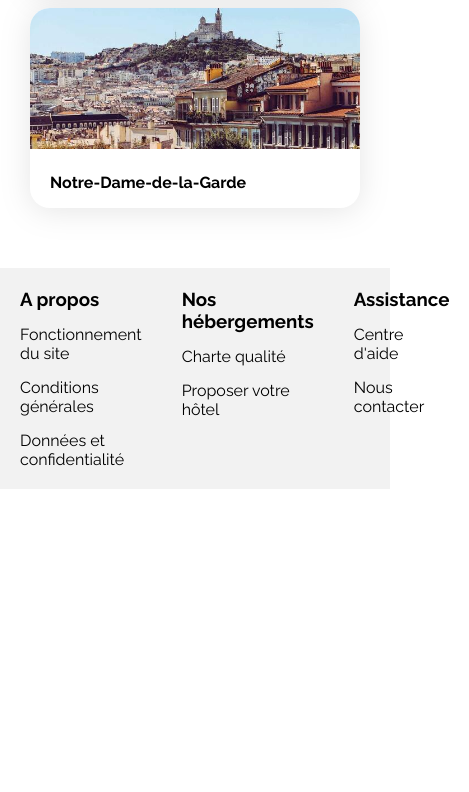
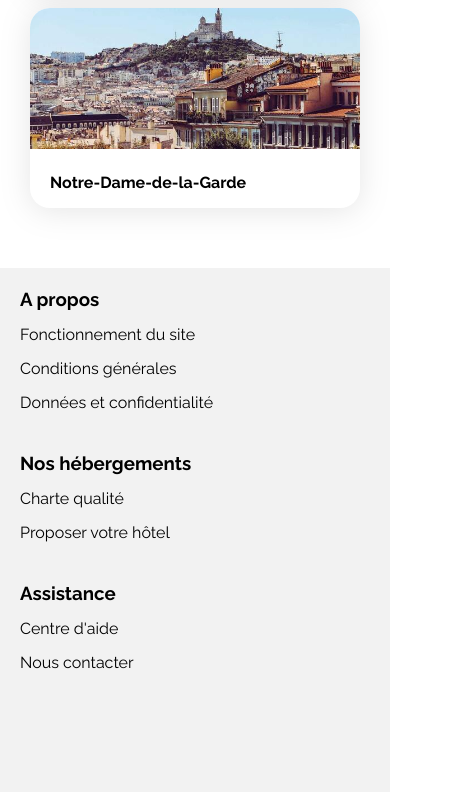
Before and after one commit to thmsrzk/OC-DW_P2_Booki, a plain HTML site: page index.html in a window 390 px wide. Shown: the part 3612-4404 px from the top of the page, 469 px wide, since content can reach past the window. Before the commit the page ends 4101 px from the top, so only its background shows below. Drawn offline with Linux system fonts and the light colour scheme.

Commit message:
Mobile Responsive (Footer)

```diff
--- a/css/style.css
+++ b/css/style.css
@@ -574,7 +574,10 @@ footer {
         height: 141px;
     }
 
-
+    footer {
+        flex-direction: column;
+        padding-bottom: 100px;
+    }
 
 }
 /* Desktop (1024px+) */
```
